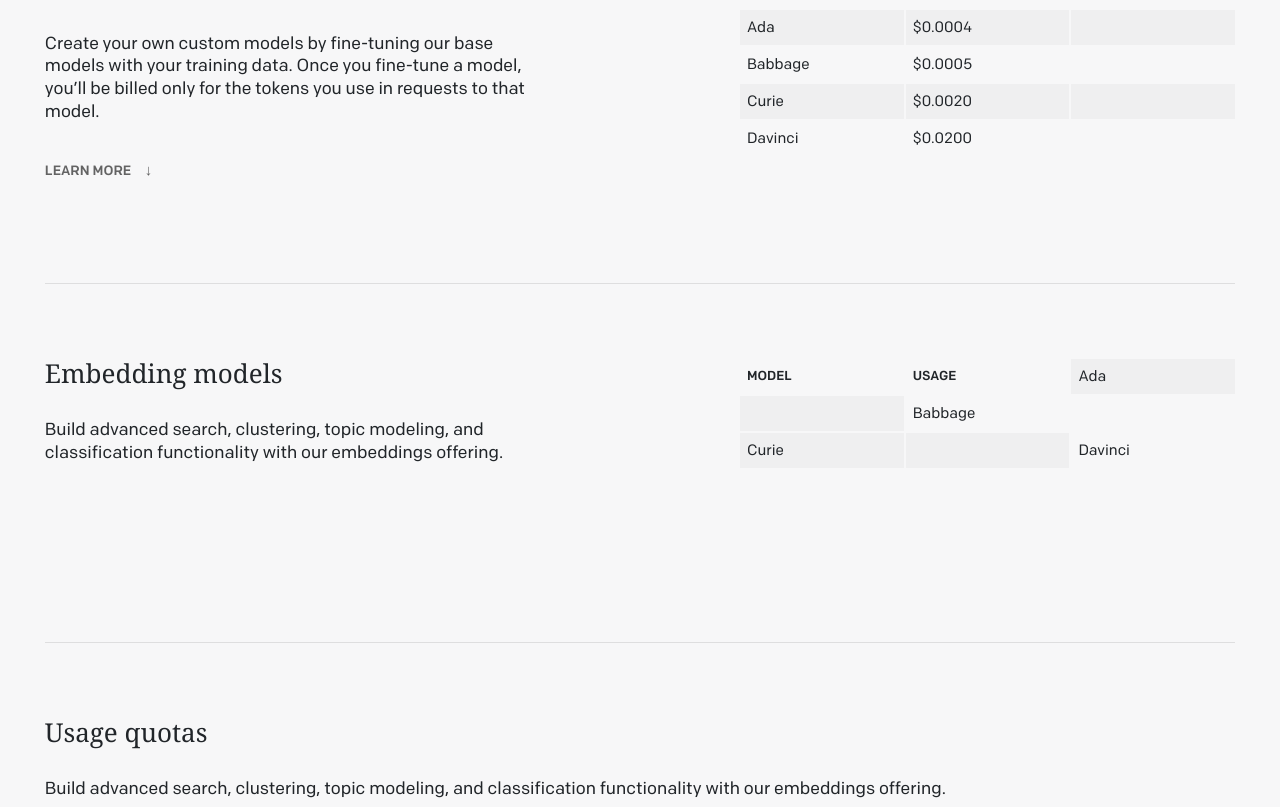
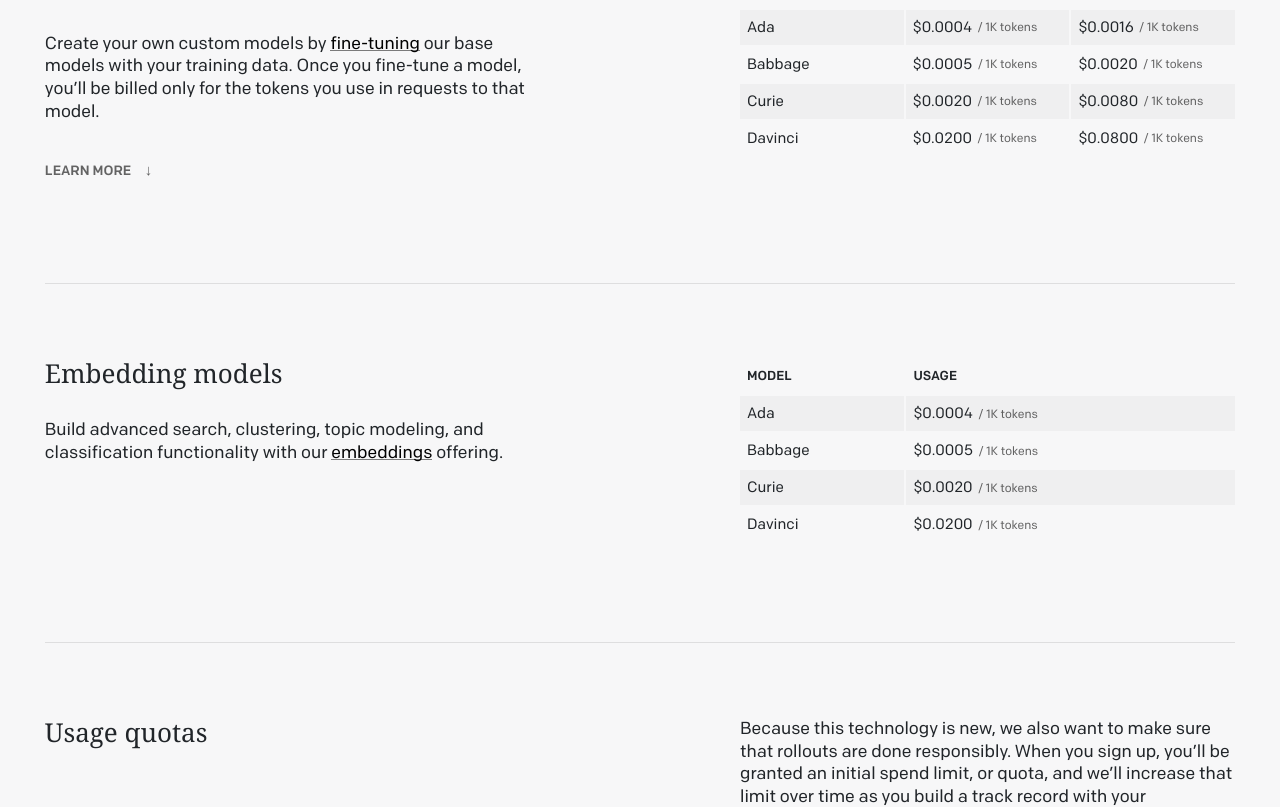
Before and after one commit to parisienkid/redux-ts-openai, a React (Create React App) app: page /api/pricing in a window 1280 px wide. Shown: the part 1601-2408 px from the top of the page. Built offline with nearby package versions, Linux system fonts and the light colour scheme; data requests are answered from the project's data file; a web font is replaced by a local one.

Commit message:
Update pricing page
Up components

```diff
--- a/src/pages/apiPages/ApiPageMain.tsx
+++ b/src/pages/apiPages/ApiPageMain.tsx
@@ -108,11 +108,15 @@ const BuildingWrapper = styled.div`
 
 interface ISilverComponent {
     padding: string;
+    inherit?: boolean
 }
 
-const SilverComponent = styled.div<ISilverComponent>`
+export const SilverComponent = styled.div<ISilverComponent>`
     background-color: rgba(${({theme}) => theme.colors.constants.silver});
     padding: ${props => props.padding};
+    ${props => props.inherit && css`
+        background-color: inherit;
+    `}
     @media ${({theme}) => theme.media.extraLarge} {
         padding: 80px 0;
     }
@@ -123,7 +127,7 @@ interface ISilverComponentContent {
     center?: boolean
 }
 
-const SilverComponentContent = styled.div<ISilverComponentContent>`
+export const SilverComponentContent = styled.div<ISilverComponentContent>`
     display: flex;
     flex-direction: ${props => props.direction};
     width: 100%;
--- a/src/pages/apiPages/ApiPagePricing.tsx
+++ b/src/pages/apiPages/ApiPagePricing.tsx
@@ -13,7 +13,7 @@ import { IPricing } from '../../core/reducers/apiPageSlice';
 import ApiHeader from './components/ApiHeader';
 import Container from '../../components/container/Container';
 
-import { ApiPageWrapper, StyledLink, DocsBtns, BenefitsIcon, Benefits, BenefitsItem, ApiIntro } from './ApiPageMain';
+import { ApiPageWrapper, StyledLink, DocsBtns, BenefitsIcon, Benefits, BenefitsItem, ApiIntro, SilverComponent, SilverComponentContent } from './ApiPageMain';
 
 
 
@@ -70,6 +70,26 @@ const InfoBlock = styled.div`
     }
 `
 
+const InfoLink = styled.a`
+    margin-left: 0 !important;
+    color: rgb(0,0,0);
+    display: inline-block;
+    position: relative;
+    &:hover {
+        color: rgba(0,0,0,.6);
+    }
+    &:after {
+        content: '';
+        display: block;
+        position: absolute;
+        height: 1px;
+        left: 0;
+        bottom: 4px;
+        width: 100%;
+        background-color: rgba(0,0,0,.5);
+    }
+`
+
 interface IPricingTableProps {
     col?: string
     row?: string
@@ -82,18 +102,22 @@ const PricingTable = styled.div<IPricingTableProps>`
     grid-row-gap: 2px;
     grid-template-columns: 1fr 1fr 1fr;
     grid-template-rows: repeat(5, 35px);
+    ${props => props.col && css`
+        grid-template-columns: ${props.col};
+    `}
+    ${props => props.row && css`
+        grid-template-rows: ${props.row};
+    `}
 `
 
-const TableTitle = styled.div`
-    font-family: ColfaxAI,Helvetica,sans-serif;
-    font-weight: bold;
-    font-size: 12px;
-    padding: 3px 7px;
+
+const InfoDescr = styled.div`
+    width: 100%;
+    margin-right: 200px;
 `
 
-const TableDescr = styled.div`
+const InfoMain = styled.div`
     width: 100%;
-    margin-right: 200px;
 `
 
 interface ICellPricerops {
@@ -117,7 +141,54 @@ const Cell = styled.div<ICellPricerops>`
 `
 
 const CellPrice = styled.span`
+    display: inline-block;
+    position: relative;
+    &:after {
+        display: block;
+        content: '/  1K tokens';
+        font-size: 12px;
+        color: rgba(0,0,0,.6);
+        position: absolute;
+        right: -65px;
+        top: 50%;
+        transform: translateY(-50%);
+    }
+`
 
+const Questions = styled.div`
+    background-color: rgba(${({theme}) => theme.colors.constants.silver});
+    padding: 80px;
+`
+
+const QuestionWrapper = styled.div`
+    display: flex;
+    flex-direction: column;
+    align-items: center;
+    max-width: 800px;
+    margin: 0 auto;
+    h2 {
+        width: 100%;
+        text-align: left;
+    }
+`
+
+const QuestionsTable = styled.div`
+    margin: 40px auto 0 auto;
+    width: 100%;
+`
+
+const Question = styled.div`
+    border-top: 1px solid rgba(0,0,0,.1);
+    position: relative;
+    font-family: ColfaxAI,Helvetica,sans-serif;
+    span {
+        font-weight: bold;
+        display: inline-block;
+        padding: 20px 0;
+        font-size: .8rem;
+        width: 100%;
+        position: relative;
+    }
 `
 
 
@@ -192,55 +263,82 @@ const ApiPagePricing: FC = () => {
                     </BenefitsItem>
                 </BenefitsPricing>
                 <InfoBlock>
-                    <TableDescr>
+                    <InfoDescr>
                         <h3>Fine-tuned models</h3>
-                        <p>Create your own custom models by fine-tuning our base models with your training data. Once you fine-tune a model, you’ll be billed only for the tokens you use in requests to that model.</p>
+                        <p>Create your own custom models by <InfoLink href="#">fine-tuning</InfoLink> our base models with your training data. Once you fine-tune a model, you’ll be billed only for the tokens you use in requests to that model.</p>
                         <Btn background='inherit' after='↓' color="0,0,0,.6" to="#" $nobg>LEARN MORE</Btn>
-                    </TableDescr>
+                    </InfoDescr>
+                    <InfoMain>
                         <PricingTable>
                             <Cell bold>MODEL</Cell>
                             <Cell bold>TRAINING</Cell>
                             <Cell bold>USAGE</Cell>
                             <Cell silver>Ada</Cell>
                             <Cell silver>{setContent(statusData, <CellPrice>${pricing.length > 1 ? pricing[0].price.toFixed(4) : '0'}</CellPrice>)}</Cell>
-                        <Cell silver></Cell>
+                            <Cell silver>{setContent(statusData, <CellPrice>${pricing.length > 1 ? (+pricing[0].price * 4).toFixed(4) : '0'}</CellPrice>)}</Cell>
                             <Cell>Babbage</Cell>
                             <Cell>{setContent(statusData, <CellPrice>${pricing.length > 1 ? pricing[1].price.toFixed(4) : '0'}</CellPrice>)}</Cell>
-                        <Cell></Cell>
+                            <Cell>{setContent(statusData, <CellPrice>${pricing.length > 1 ? (+pricing[1].price * 4).toFixed(4) : '0'}</CellPrice>)}</Cell>
                             <Cell silver>Curie</Cell>
                             <Cell silver>{setContent(statusData, <CellPrice>${pricing.length > 1 ? pricing[2].price.toFixed(4) : '0'}</CellPrice>)}</Cell>
-                        <Cell silver></Cell>
+                            <Cell silver>{setContent(statusData, <CellPrice>${pricing.length > 1 ? (+pricing[2].price * 4).toFixed(4) : '0'}</CellPrice>)}</Cell>
                             <Cell>Davinci</Cell>
                             <Cell>{setContent(statusData, <CellPrice>${pricing.length > 1 ? pricing[3].price.toFixed(4) : '0'}</CellPrice>)}</Cell>
-                        <Cell></Cell>
+                            <Cell>{setContent(statusData, <CellPrice>${pricing.length > 1 ? (+pricing[3].price * 4).toFixed(4) : '0'}</CellPrice>)}</Cell>
                         </PricingTable>
+                    </InfoMain>
                 </InfoBlock>
                 <InfoBlock>
-                    <TableDescr>
+                    <InfoDescr>
                         <h3>Embedding models</h3>
-                        <p>Build advanced search, clustering, topic modeling, and classification functionality with our embeddings offering.</p>
-                    </TableDescr>
-                    <PricingTable>
+                        <p>Build advanced search, clustering, topic modeling, and classification functionality with our <InfoLink href="#">embeddings</InfoLink> offering.</p>
+                    </InfoDescr>
+                    <InfoMain>
+                        <PricingTable col="1fr 2fr">
                             <Cell bold>MODEL</Cell>
                             <Cell bold>USAGE</Cell>
                             <Cell silver>Ada</Cell>
-                        <Cell silver></Cell>
+                            <Cell silver>{setContent(statusData, <CellPrice>${pricing.length > 1 ? pricing[0].price.toFixed(4) : '0'}</CellPrice>)}</Cell>
                             <Cell>Babbage</Cell>
-                        <Cell></Cell>
+                            <Cell>{setContent(statusData, <CellPrice>${pricing.length > 1 ? pricing[1].price.toFixed(4) : '0'}</CellPrice>)}</Cell>
                             <Cell silver>Curie</Cell>
-                        <Cell silver></Cell>
+                            <Cell silver>{setContent(statusData, <CellPrice>${pricing.length > 1 ? pricing[2].price.toFixed(4) : '0'}</CellPrice>)}</Cell>
                             <Cell>Davinci</Cell>
-                        <Cell></Cell>
+                            <Cell>{setContent(statusData, <CellPrice>${pricing.length > 1 ? pricing[3].price.toFixed(4) : '0'}</CellPrice>)}</Cell>
                         </PricingTable>
+                    </InfoMain>
                 </InfoBlock>
                 <InfoBlock>
-                    <TableDescr>
+                    <InfoDescr>
                         <h3>Usage quotas</h3>
-                        <p>Build advanced search, clustering, topic modeling, and classification functionality with our embeddings offering.</p>
-                    </TableDescr>
+                    </InfoDescr>
+                    <InfoMain>
+                        <p>Because this technology is new, we also want to make sure that rollouts are done responsibly. When you sign up, you’ll be granted an initial spend limit, or quota, and we’ll increase that limit over time as you build a track record with your application.</p>
+                        <p>If you need more tokens, you can always request a quota increase. When you’re ready to go live, you’ll submit a <InfoLink href="#">Pre-launch Review Request</InfoLink> which will also cover any additional quota increase requests.</p>
+                    </InfoMain>
                 </InfoBlock>
-
             </Container>
+            <Questions>
+                <Container>
+                    <QuestionWrapper>
+                        <h2>Frequently Asked Questions</h2>
+                        <QuestionsTable>
+                            <Question><span>What’s a token?</span></Question>
+                            <Question><span>What’s a token?</span></Question>
+                            <Question><span>What’s a token?</span></Question>
+                            <Question><span>What’s a token?</span></Question>
+                        </QuestionsTable>
+                    </QuestionWrapper>
+                </Container>
+            </Questions>
+            <SilverComponent inherit padding='120px 0'>
+                <Container>
+                    <SilverComponentContent center direction='column'>
+                        <h2>Get started with OpenAI’s powerful language and code generation models.</h2>
+                        <Btn margin="40px auto 0 auto" to="/" background='0,0,0' color='255,255,255' after=''>get started</Btn>
+                    </SilverComponentContent>
+                </Container>
+            </SilverComponent>
         </ApiPageWrapper>
     );
 };
@@ -271,6 +369,7 @@ const ModelCardTitle = styled.div`
 const ModelCardPrice = styled.div`
     font-size: 1.2rem;
     position: relative;
+    font-family: ColfaxAI,Helvetica,sans-serif;
     &:after {
         display: block;
         content: '/1K tokens';
```
Lines whose indentation alone changed are shown as unchanged.
